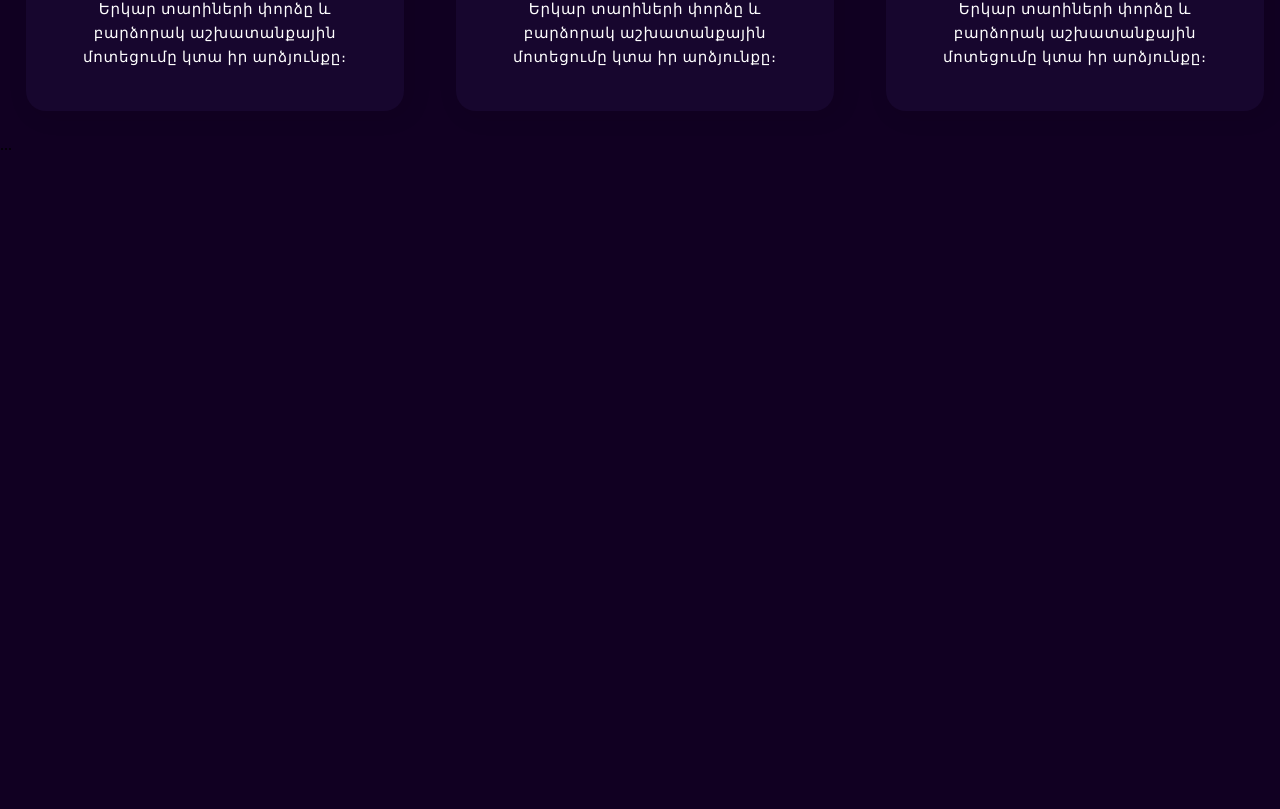
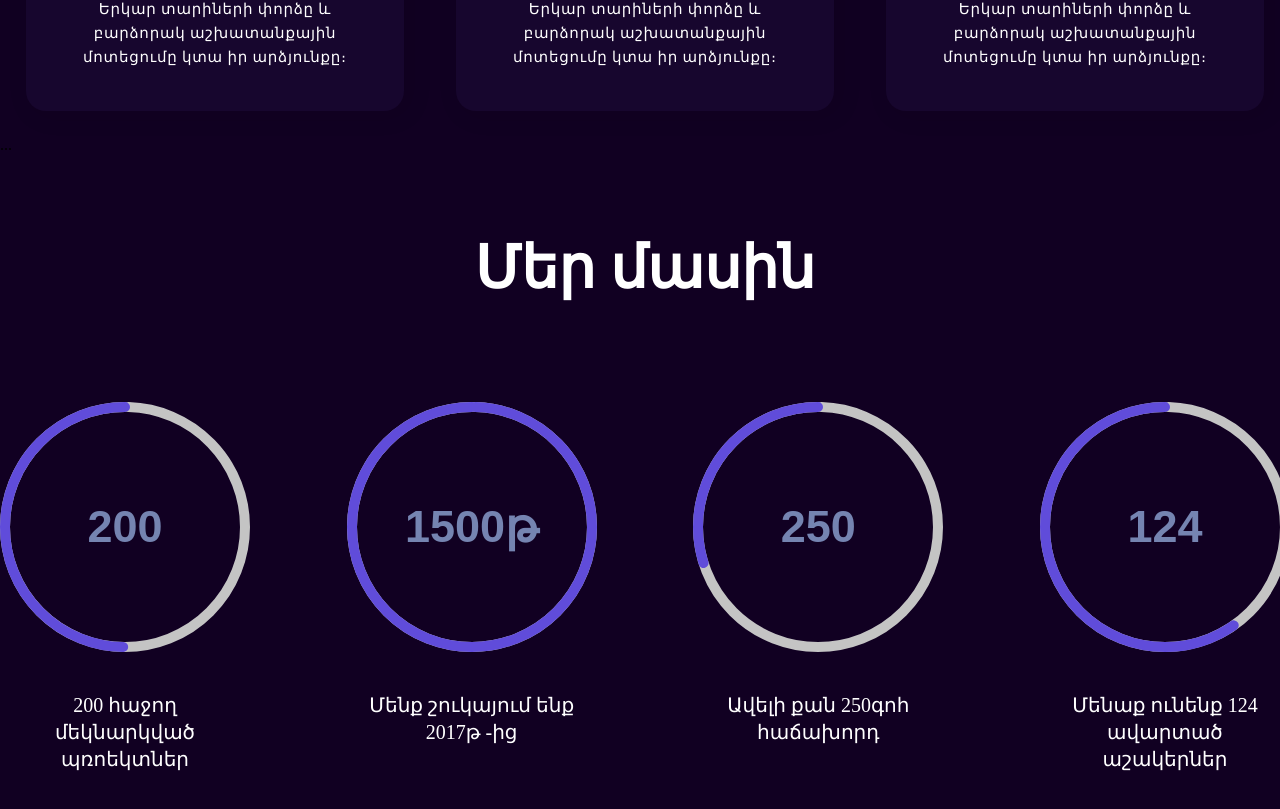
Before and after one commit to Noro190695/global-it, a React (Create React App) app: page / in a window 1280 px wide. Shown: the part 1062-1871 px from the top of the page. Built offline with nearby package versions, Linux system fonts and the light colour scheme.

Commit message:
'progressBar'

```diff
--- a/package.json
+++ b/package.json
@@ -6,6 +6,7 @@
     "@testing-library/jest-dom": "^5.11.9",
     "@testing-library/react": "^11.2.3",
     "@testing-library/user-event": "^12.6.0",
+    "classnames": "^2.2.6",
     "normalize.css": "^8.0.1",
     "react": "^17.0.1",
     "react-dom": "^17.0.1",
--- a/src/App.js
+++ b/src/App.js
@@ -5,6 +5,8 @@ import Header from './components/Header';
 import Section from './components/Section';
 import HeaderBottom from './components/HeaderBottom';
 import development1 from './components/development1.svg';
+import ProgressBar from "./components/ProgresBar/ProgressBar";
+import ProgresBarGroup from "./components/ProgresBar/ProgresBarGroup";
 
 
 let data = {
@@ -37,7 +39,7 @@ function App() {
         <Header darkMode={darkMode} dark={dark}/>
         <Section />
         <HeaderBottom data={data} />
-
+        <ProgresBarGroup dark={dark}/>
       </div>
     </div>
   );
--- /dev/null
+++ b/src/components/ProgresBar/ProgresBarGroup.jsx
@@ -0,0 +1,50 @@
+import React from 'react';
+import  './ProgresBarGroup.scss'
+import ProgressBar from "./ProgressBar";
+
+export default function ProgresBarGroup(props){
+    return(
+        <div className="progres_bar_group">
+            <div className="progres_bar_group_name">
+                <h2>Մեր մասին</h2>
+            </div>
+            <div className="progres_bar_group_content">
+                <div className="group">
+                    <ProgressBar
+                        procent={50}
+                        number={200}
+                        declaration="200 հաջող մեկնարկված պռոեկտներ"
+                        dark={props.dark}
+                    />
+                </div>
+                <div className="group">
+                    <ProgressBar
+                        procent={100}
+                        number={1500}
+                        year="թ"
+                        declaration="Մենք շուկայում ենք 2017թ -ից"
+                        dark={props.dark}
+                    />
+                </div>
+                <div className="group">
+                    <ProgressBar
+                        procent={30}
+                        number={250}
+                        declaration="Ավելի քան 250գոհ հաճախորդ"
+                        dark={props.dark}
+                    />
+                </div>
+                <div className="group">
+                    <ProgressBar
+                        procent={60}
+                        number={124}
+                        declaration="Մենաք ունենք 124 ավարտած աշակերներ "
+                        dark={props.dark}
+                    />
+                </div>
+            </div>
+
+
+        </div>
+    )
+}
--- /dev/null
+++ b/src/components/ProgresBar/ProgresBarGroup.scss
@@ -0,0 +1,26 @@
+.progres_bar_group{
+    display: flex;
+    flex-direction: column;
+    margin-top: 80px;
+
+    .progres_bar_group_name{
+        display: flex;
+        justify-content: center;
+        font-size: 39px;
+
+        h2{
+            margin: 0;
+            color: white;
+        }
+    }
+
+    .progres_bar_group_content{
+        margin-top: 100px;
+        display: flex;
+        justify-content: space-between;
+    }
+}
+
+.progres_bar_group_name > h1{
+    margin: 0;
+}
--- /dev/null
+++ b/src/components/ProgresBar/ProgressBar.jsx
@@ -0,0 +1,29 @@
+import React from 'react';
+import style from './ProgressBar.module.css'
+
+export default function ProgressBar (props){
+    const classNames = require('classnames')
+    return(
+        <div className={style.progressBarStyle}>
+            <div className={style.progressBar}>
+                <svg
+                    className={style.svg}
+                    viewBox="0 0 250 250"
+                    preserveAspectRatio="xMinYMin meet"
+                >
+                    <circle className={style.circle1}></circle>
+                    <circle
+                        className={style.circle2}
+                        style={{strokeDashoffset: `calc(750 - (750 * ${props.procent}) / 100)`}}
+                    ></circle>
+                </svg>
+                <h2 className={style.number}>{props.number}{props.year}</h2>
+            </div>
+            <div className={style.declaration}>
+                {props.declaration}
+            </div>
+        </div>
+
+
+    )
+}
--- /dev/null
+++ b/src/components/ProgresBar/ProgressBar.module.css
@@ -0,0 +1,75 @@
+.progressBarStyle{
+    width: 250px;
+    display: flex;
+    flex-direction: column;
+    align-items: center;
+
+}
+
+.progressBar{
+    position: relative;
+    width:100%;
+    height: 250px;
+    max-width: 250px;
+    display: flex;
+    justify-content: center;
+    align-items: center;
+}
+.svg{
+    position: absolute;
+    width:100%;
+    z-index: 1;
+    transform: rotate(-90deg) scale(1,-1);
+}
+.number{
+    position: absolute;
+    z-index: 10;
+    color: #7584B1;
+    font-family: Arial;
+    font-style: normal;
+    font-weight: bold;
+    font-size: 45px;
+    line-height: 134.8%;
+
+}
+.declaration{
+    width: 90%;
+    font-family: Arial AMU;
+    font-style: normal;
+    font-weight: normal;
+    font-size: 20px;
+    line-height: 134.8%;
+    text-align: center;
+    color: #fff;
+    margin-top: 40px;
+}
+.circle1{
+    width: 150px;
+    height: 150px;
+    fill: none;
+    stroke: #C4C4C4;
+    stroke-width: 10;
+    stroke-dasharray: 750;
+    stroke-linecap: round;
+    transform: translate(5px,5px);
+    background: white;
+    z-index: 2;
+    cx:48%;
+    cy:48%;
+    r:48%;
+    /*  */
+}
+.circle2{
+    width: 150px;
+    height: 150px;
+    fill: none;
+    background: white;
+    stroke-dasharray: 750;
+    stroke-width: 10;
+    stroke-linecap: round;
+    transform: translate(5px,5px);
+    stroke: #604CDA;
+    cx:48%;
+    cy:48%;
+    r:48%;
+}
```
Also changed, not shown: 2 other files (tests, documents, lock files or other folders).
